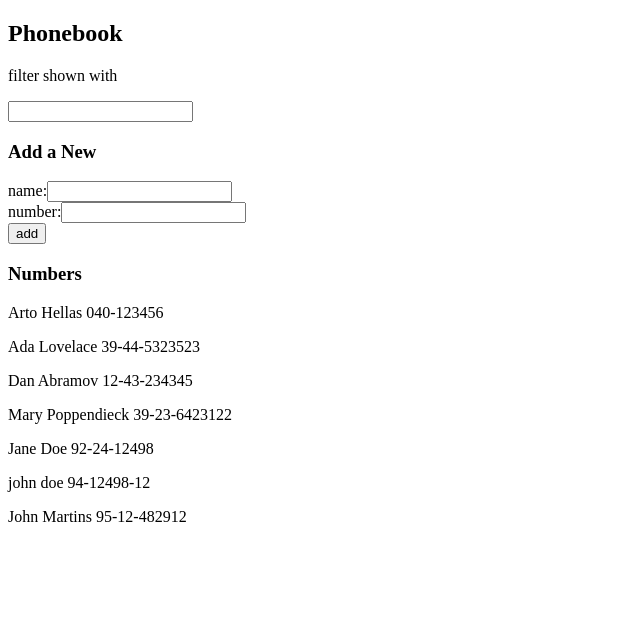
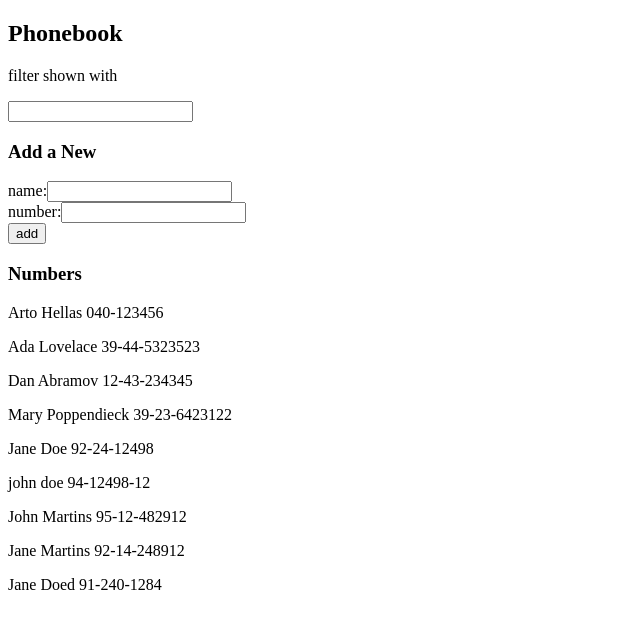
Before and after one commit to vzbel/fullstack-open, a React (Vite) app in the folder part2/phonebook/: page / in a window 1280 px wide. Shown: the top 628 px of the page, without its empty margins (0-640 px from the left). Built offline with nearby package versions, Linux system fonts and the light colour scheme; data requests are answered from the project's data file.

Commit message:
Complete exercise 2.13

```diff
--- a/part2/phonebook/db.json
+++ b/part2/phonebook/db.json
@@ -34,6 +34,21 @@
       "id": "7158",
       "name": "John Martins",
       "number": "95-12-482912"
+    },
+    {
+      "id": "d621",
+      "name": "Jane Martins",
+      "number": "92-14-248912"
+    },
+    {
+      "id": "a25f",
+      "name": "Jane Doed",
+      "number": "91-240-1284"
+    },
+    {
+      "id": "8109",
+      "name": "",
+      "number": ""
     }
   ]
 }
--- a/part2/phonebook/src/App.jsx
+++ b/part2/phonebook/src/App.jsx
@@ -2,7 +2,7 @@ import { useState, useEffect } from 'react'
 import Filter from "./components/Filter"
 import PersonForm from "./components/PersonForm"
 import Persons from "./components/Persons"
-import axios from "axios"
+import personService from "./services/persons";
 
 const App = () => {
   const [persons, setPersons] = useState([])
@@ -11,11 +11,14 @@ const App = () => {
   const [query, setQuery] = useState("");
 
   useEffect(() => {
-    axios
-      .get("http://localhost:3001/persons")
-      .then((res) => {
-        setPersons(res.data)
+    personService
+      .getAll()
+      .then((persons) => {
+        setPersons(persons);
       })
+      .catch((err) => {
+        alert("Error retrieving persons from server");
+      });
   }, []);
 
   const personsToShow = query ?
@@ -51,12 +54,15 @@ const App = () => {
         number: newNumber
       };
 
-      axios
-        .post("http://localhost:3001/persons", newPerson)
-        .then((res) => {
-          setPersons(persons.concat(newPerson));
+      personService
+        .createNew(newPerson)
+        .then((p) => {
+          setPersons(persons.concat(p));
           setNewName("");
           setNewNumber("");
+        })
+        .catch((err) => {
+          alert("Error creating person");
         });
     }
   };
--- a/part2/phonebook/src/components/PersonForm.jsx
+++ b/part2/phonebook/src/components/PersonForm.jsx
@@ -6,6 +6,7 @@ const PersonForm = (props) => {
         <input
           value={props.newName}
           onChange={props.onNameChange}
+          required
         />
       </div>
       <div>
@@ -13,6 +14,7 @@ const PersonForm = (props) => {
         <input
           value={props.newNumber}
           onChange={props.onNumberChange}
+          required
         />
       </div>
       <div>
--- /dev/null
+++ b/part2/phonebook/src/services/persons.js
@@ -0,0 +1,17 @@
+import axios from "axios";
+const baseURL = "http://localhost:3001/persons";
+
+const getAll = () => {
+    const req = axios.get(baseURL);
+    return req.then((res) => res.data);
+};
+
+const createNew = (person) => {
+    const req = axios.post(baseURL, person);
+    return req.then((res) => res.data);
+};
+
+export default {
+    getAll,
+    createNew
+}
```
